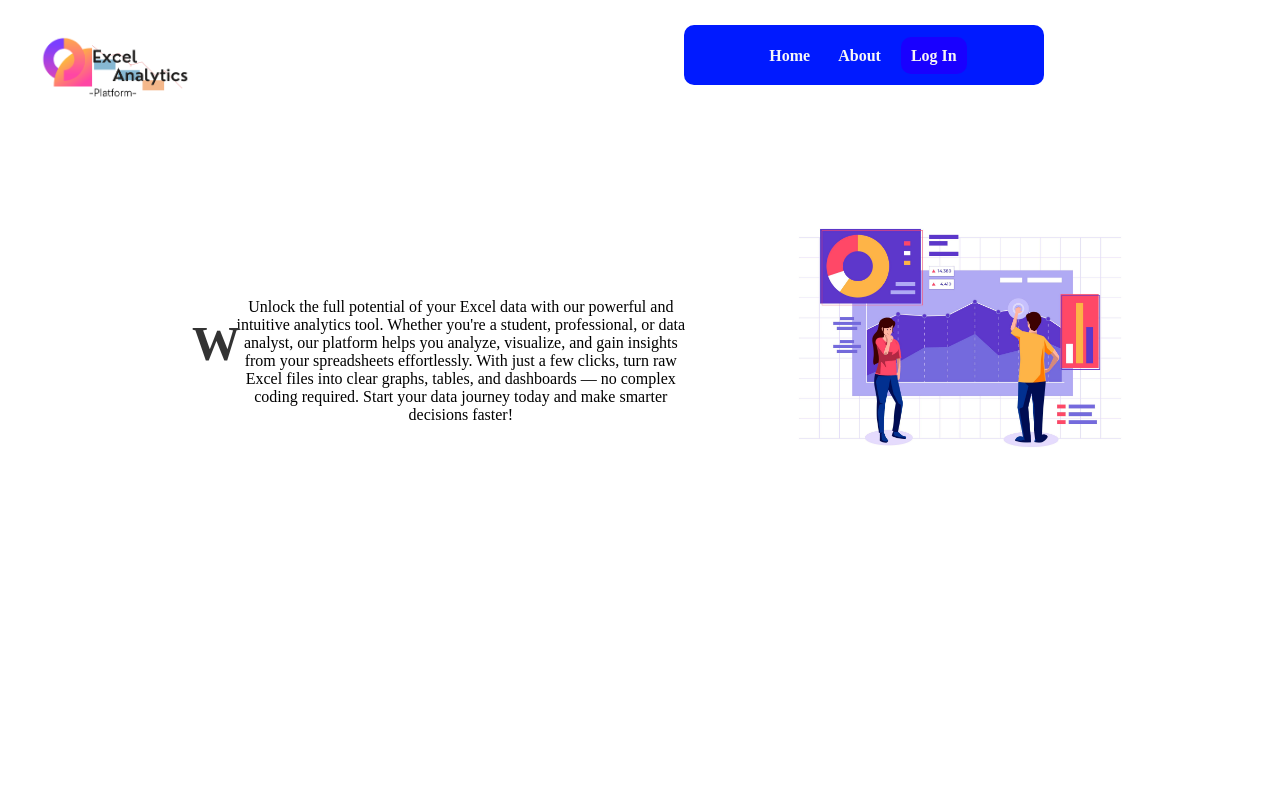
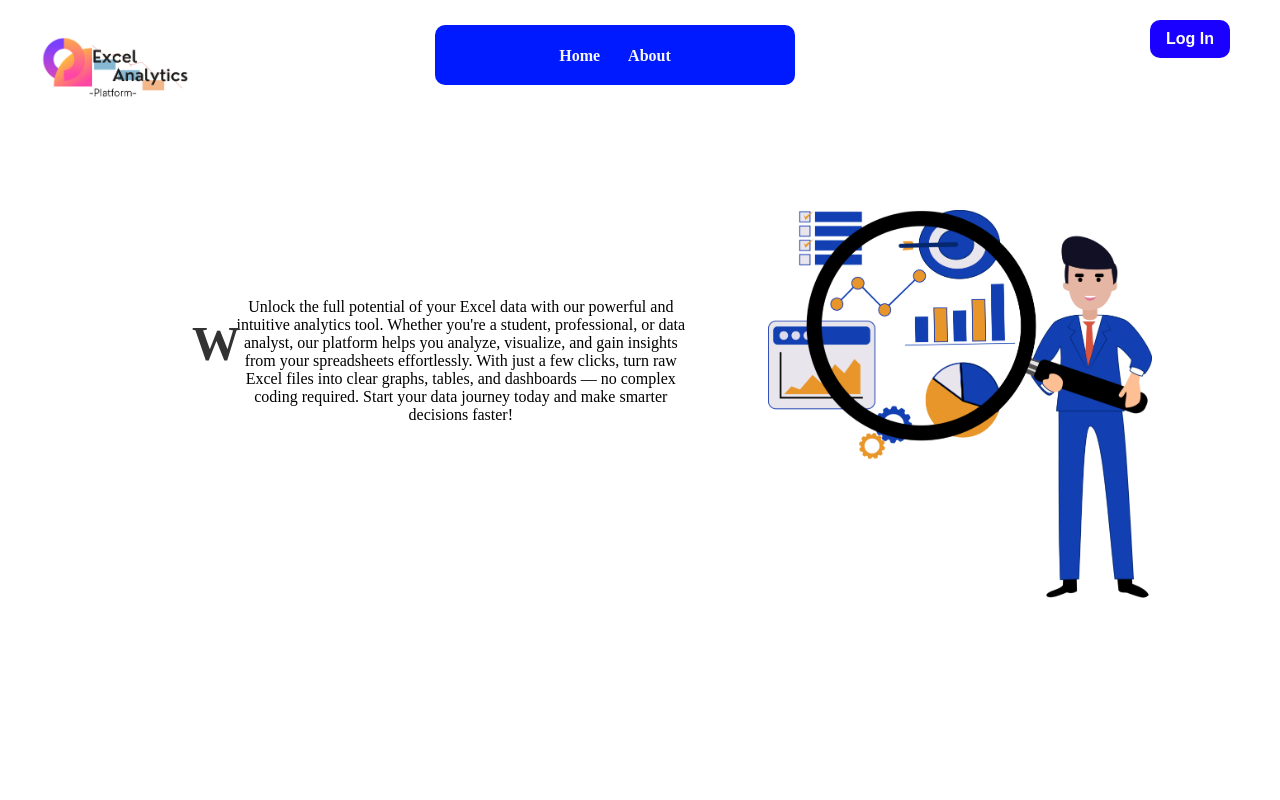
Before and after one commit to BleedingEdge2004/Excel-Analysis-Platform, a React (Vite) app in the folder Frontend/: page / in a window 1280 px wide. Shown: the top 800 px of the page. Built offline with nearby package versions, Linux system fonts and the light colour scheme.

Commit message:
Update Homepage.jsx

```diff
--- a/Frontend/src/Components/Homepage/Homepage.jsx
+++ b/Frontend/src/Components/Homepage/Homepage.jsx
@@ -1,6 +1,6 @@
 import React from "react";
 import logo1 from "../../assets/logo1.svg";
-import img1 from '../../assets/img1.jpg';
+import img1 from '../../assets/blue.png';
 import img2 from '../../assets/img2.png';
 import "./Homepage.css";
 
@@ -17,9 +17,10 @@ const Homepage = () => {
                     <ul className="nav-list">
                         <li><a href="#home">Home</a></li>
                         <li><a href="#about">About</a></li>
-                        <li><a href="/signin">Log In</a></li>
+
                     </ul>
-                </div>
+</div>
+<button ><a className="proflie" href="/signin">Log In</a></button>
             </div>
 
             <div className="image">
```
